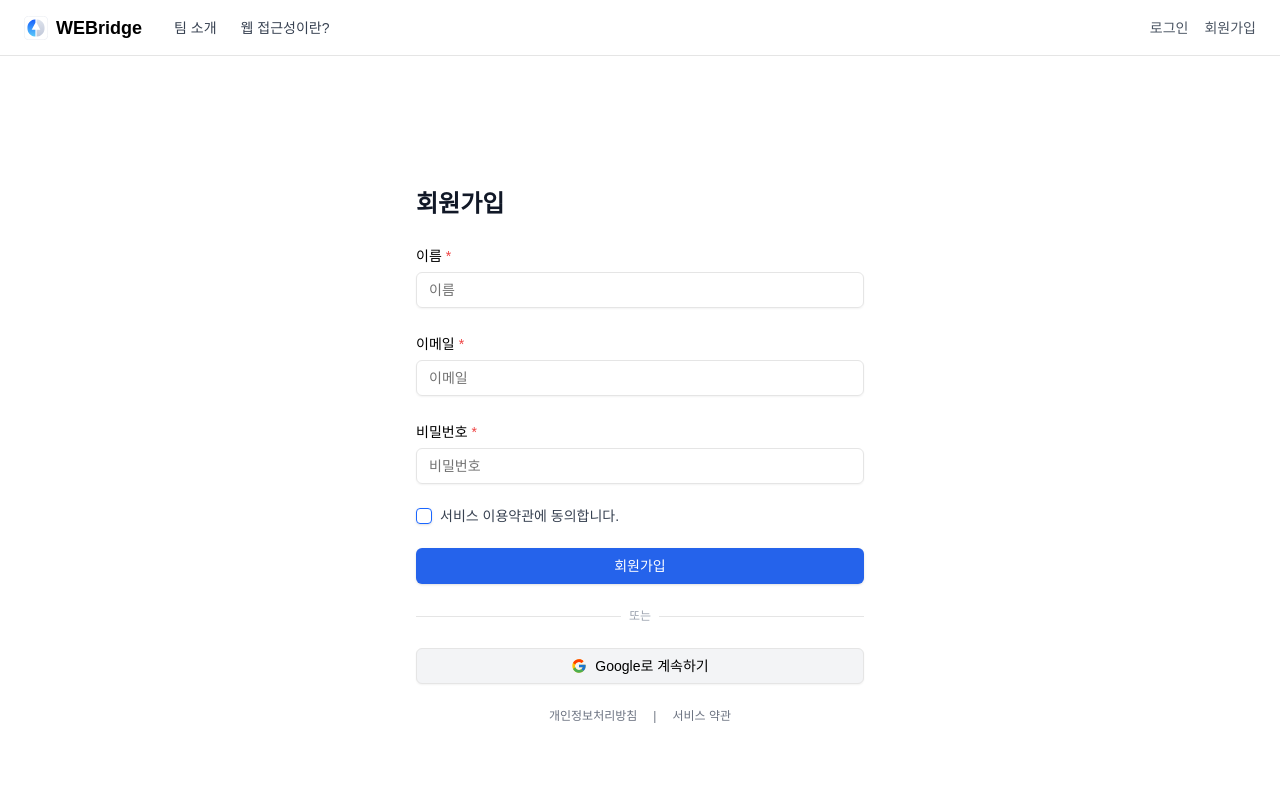
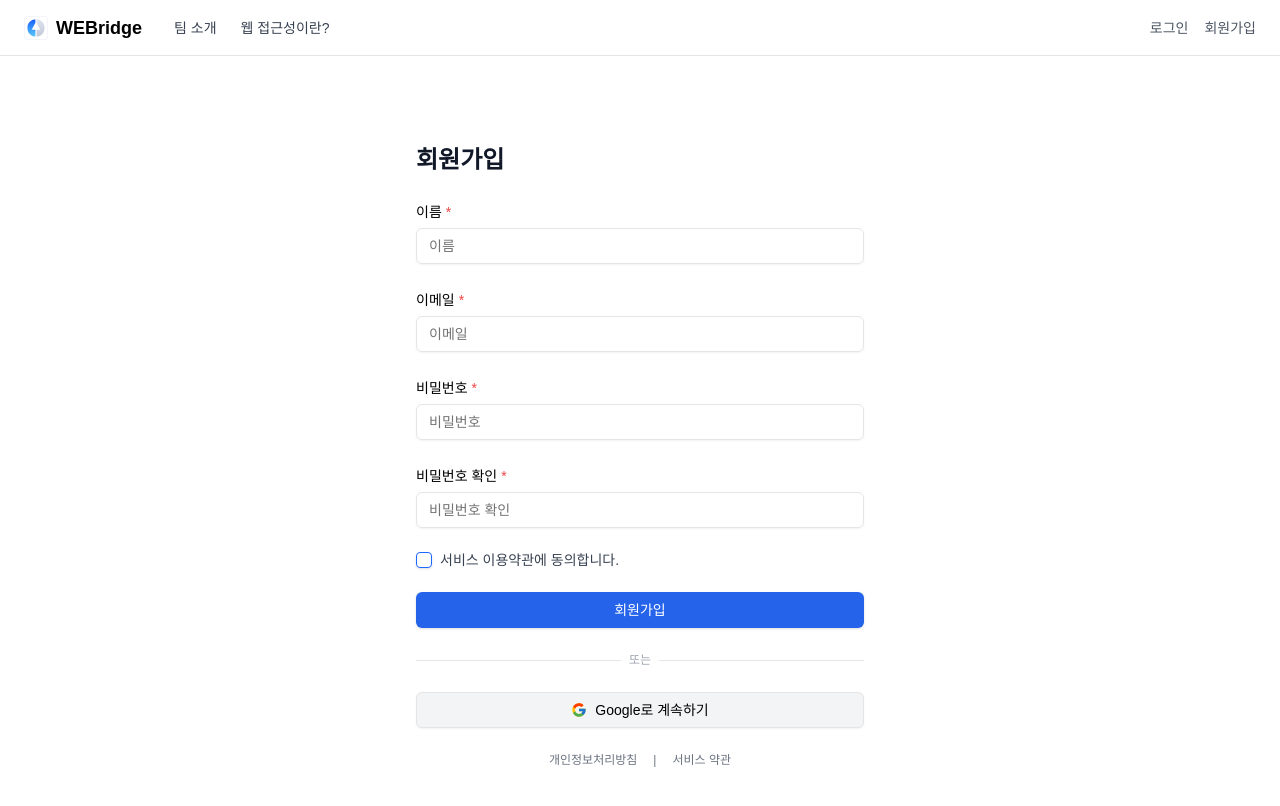
Before and after one commit to inable-it/webridge-frontend, a React (Vite) app: page /signup in a window 1280 px wide. Shown: the top 806 px of the page. Built offline with nearby package versions, Linux system fonts and the light colour scheme.

Commit message:
feat: :sparkles: 회원가입 api 연동 & 회원가입 후 토큰 헤더에 설정 & 로그인페이지 이동

```diff
--- a/src/pages/SignUp.tsx
+++ b/src/pages/SignUp.tsx
@@ -1,14 +1,65 @@
+import { useState } from "react";
+import { useRegisterMutation } from "@/features/api/authApi";
 import { Button } from "@/components/ui/button";
 import { Input } from "@/components/ui/input";
 import { Checkbox } from "@/components/ui/checkbox";
 import { Label } from "@/components/ui/label";
 import { Separator } from "@/components/ui/separator";
 import { FcGoogle } from "react-icons/fc";
+import { useNavigate } from "react-router-dom";
 
 export const SignupPage = () => {
+  const navigate = useNavigate();
+  const [form, setForm] = useState({
+    name: "",
+    email: "",
+    password: "",
+    password2: "",
+    agree: false,
+  });
+
+  const [register, { isLoading }] = useRegisterMutation();
+
+  const handleChange = (e: React.ChangeEvent<HTMLInputElement>) => {
+    const { id, value, type, checked } = e.target;
+    setForm((prev) => ({
+      ...prev,
+      [id]: type === "checkbox" ? checked : value,
+    }));
+  };
+
+  const handleSubmit = async (e: React.FormEvent) => {
+    e.preventDefault();
+
+    if (!form.agree) {
+      alert("약관에 동의해야 가입할 수 있습니다.");
+      return;
+    }
+
+    if (form.password !== form.password2) {
+      alert("비밀번호가 일치하지 않습니다.");
+      return;
+    }
+
+    try {
+      await register({
+        name: form.name,
+        email: form.email,
+        password: form.password,
+        password2: form.password2,
+      }).unwrap();
+      alert("회원가입 성공!");
+      // 회원가입 성공 후 리다이렉트 또는 추가 작업
+      navigate("/login");
+    } catch (err) {
+      console.error("회원가입 실패", err);
+      alert("회원가입 중 오류가 발생했습니다.");
+    }
+  };
+
   return (
     <div className="flex items-center justify-center min-h-screen px-4 bg-white">
-      <div className="w-full max-w-md space-y-6">
+      <form onSubmit={handleSubmit} className="w-full max-w-md space-y-6">
         {/* 제목 */}
         <h1 className="text-2xl font-bold text-left text-gray-900">회원가입</h1>
 
@@ -17,7 +68,14 @@ export const SignupPage = () => {
           <Label htmlFor="name">
             이름<span className="ml-1 text-red-500">*</span>
           </Label>
-          <Input id="name" type="text" placeholder="이름" required />
+          <Input
+            id="name"
+            type="text"
+            placeholder="이름"
+            value={form.name}
+            onChange={handleChange}
+            required
+          />
         </div>
 
         {/* 이메일 */}
@@ -25,7 +83,14 @@ export const SignupPage = () => {
           <Label htmlFor="email">
             이메일<span className="ml-1 text-red-500">*</span>
           </Label>
-          <Input id="email" type="email" placeholder="이메일" required />
+          <Input
+            id="email"
+            type="email"
+            placeholder="이메일"
+            value={form.email}
+            onChange={handleChange}
+            required
+          />
         </div>
 
         {/* 비밀번호 */}
@@ -37,21 +102,48 @@ export const SignupPage = () => {
             id="password"
             type="password"
             placeholder="비밀번호"
+            value={form.password}
+            onChange={handleChange}
+            required
+          />
+        </div>
+
+        {/* 비밀번호 확인 */}
+        <div className="space-y-1 text-left">
+          <Label htmlFor="password2">
+            비밀번호 확인<span className="ml-1 text-red-500">*</span>
+          </Label>
+          <Input
+            id="password2"
+            type="password"
+            placeholder="비밀번호 확인"
+            value={form.password2}
+            onChange={handleChange}
             required
           />
         </div>
 
         {/* 약관 동의 */}
         <div className="flex items-center gap-2 text-sm text-left">
-          <Checkbox id="agree" />
+          <Checkbox
+            id="agree"
+            checked={form.agree}
+            onCheckedChange={(checked) => {
+              setForm((prev) => ({ ...prev, agree: checked === true }));
+            }}
+          />
           <Label htmlFor="agree" className="text-gray-700">
             서비스 이용약관에 동의합니다.
           </Label>
         </div>
 
         {/* 회원가입 버튼 */}
-        <Button className="w-full text-white bg-blue-600 hover:bg-blue-700">
-          회원가입
+        <Button
+          type="submit"
+          className="w-full text-white bg-blue-600 hover:bg-blue-700"
+          disabled={isLoading}
+        >
+          {isLoading ? "가입 중..." : "회원가입"}
         </Button>
 
         {/* 구분선 */}
@@ -63,6 +155,7 @@ export const SignupPage = () => {
 
         {/* 구글 로그인 */}
         <Button
+          type="button"
           variant="outline"
           className="flex items-center justify-center w-full gap-2 bg-gray-100 hover:bg-gray-200"
         >
@@ -80,7 +173,7 @@ export const SignupPage = () => {
             서비스 약관
           </a>
         </div>
-      </div>
+      </form>
     </div>
   );
 };
```
